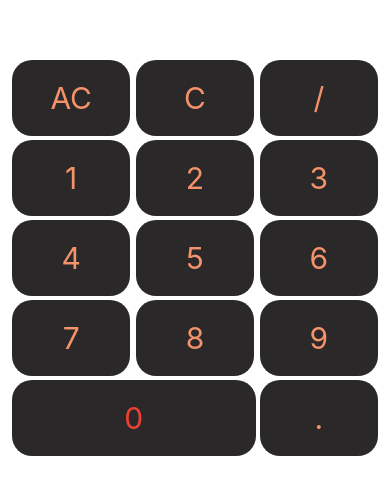
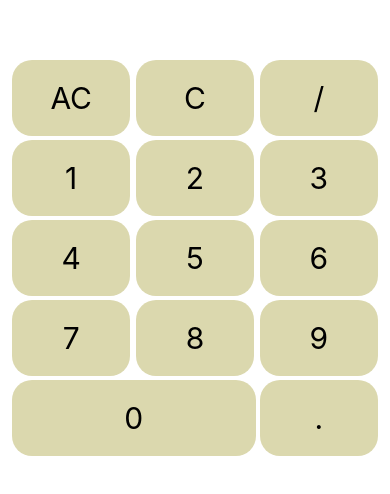
Before and after one commit to Nicolewrack23/Calculator_App, a React Native app in the folder project-calculator-app/: screen / in a window 390 px wide. Shown: the part 164-658 px from the top of the page. Built offline with nearby package versions, Linux system fonts and the light colour scheme.

Commit message:
removed console.logs

```diff
--- a/project-calculator-app/components/ButtonContainer.js
+++ b/project-calculator-app/components/ButtonContainer.js
@@ -2,7 +2,6 @@ import { Pressable, Text, StyleSheet } from "react-native";
 
 const buttons = ({ value, onButtonPress }) => {
   if (value === "0") {
-    console.log("zero " + value);
     return (
       <Pressable
         style={[styles.buttons, styles.zeroButton]}
@@ -26,16 +25,15 @@ const styles = StyleSheet.create({
   buttons: {
     flexBasis: "32%",
     display: "flex",
-    color: "#faf7f8",
     borderRadius: 20,
-    backgroundColor: "#2a2829",
+    backgroundColor: "#DBD8AE",
     justifyContent: "center",
     alignItems: "center",
     margin: 2,
     padding: 20,
   },
   value: {
-    color: "#f4926a",
+    color: "#000",
     fontSize: 30,
   },
   zeroButton: {
@@ -43,7 +41,7 @@ const styles = StyleSheet.create({
     flexBasis: "50%",
   },
   zero: {
-    color: "#eb4034",
+    color: "#000",
     fontSize: 30,
   },
 });
--- a/project-calculator-app/components/display.js
+++ b/project-calculator-app/components/display.js
@@ -18,7 +18,6 @@ const Display = () => {
     "0",
     ".",
   ];
-  console.log("display " + value);
   return (
     <>
       <View style={styles.ButtonContainer}>
```
